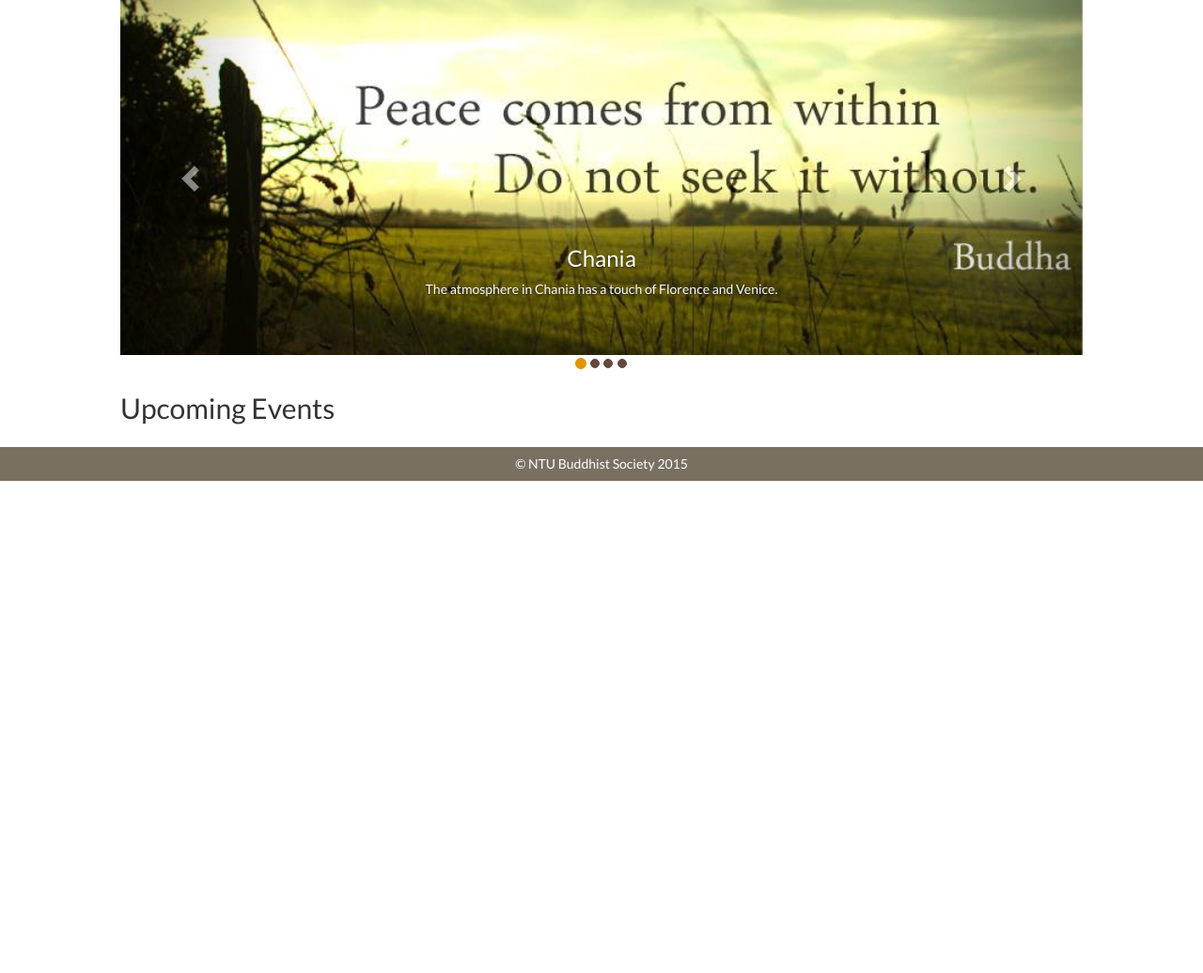
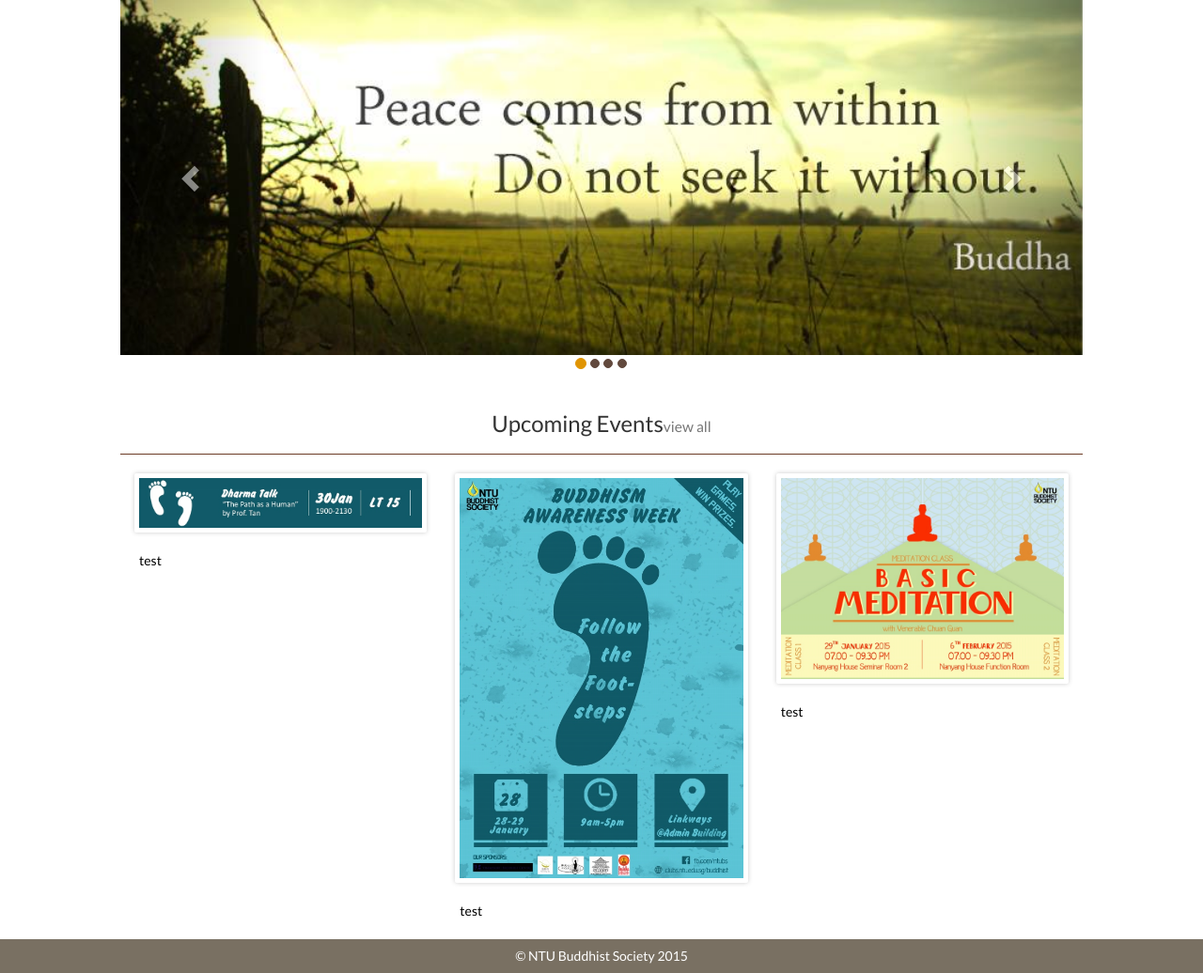
Before and after one commit to pciang/NTUBS-Website, a PHP site: page / in a window 1280 px wide. Shown: the part 361-1397 px from the top of the page at 94% size. Before the commit the page ends 873 px from the top, so only its background shows below. Run offline with PHP 8.4, Linux system fonts and the light colour scheme.

Commit message:
Update home.php

```diff
--- a/css/style.css
+++ b/css/style.css
@@ -5,7 +5,7 @@ body{
 /*
 	Negate Bootstrap padding-left-right 15px
 */
-.col-condensed > [class^="col-"]{
+.col-condensed > [class*="col-"]{
 	padding-left: 0 !important;
 	padding-right: 0 !important;
 }
@@ -232,3 +232,30 @@ footer {
 	border-color: #E09402;
 	background-color: #E09402;
 }
+
+#_body > .row > .page-header {
+	border-bottom: 1px solid #6B3B25;
+}
+
+/*
+	A clever workaround for :link, :hover, :active, :visited
+	http://stackoverflow.com/questions/3950322/how-to-select-all-a-pseudo-classes-in-css
+*/
+body #_body .link-wrap-img {
+	display: block;
+	color: #000;
+	text-decoration: none;
+}
+
+.link-wrap-img > .link-wrap-img-desc {
+	padding: 0 5px 5px;
+}
+
+.link-wrap-img > img {
+	padding: 5px;
+	background-color: #fff;
+	border: none;
+	border-radius: 2px;
+	box-shadow: 0px 0px 5px #ccc;
+	margin-bottom: 20px;
+}
--- a/page/home.php
+++ b/page/home.php
@@ -13,34 +13,34 @@
 			<div class="carousel-inner" role="listbox">
 				<div class="item active">
 					<img src="img/slideshow.jpg" alt="Chania" />
-					<div class="carousel-caption">
+					<!--<div class="carousel-caption">
 						<h3>Chania</h3>
 						<p>The atmosphere in Chania has a touch of Florence and Venice.</p>
-					</div>
+					</div>-->
 				</div>
 
 				<div class="item">
 					<img src="img/slideshow.jpg" alt="Chania" />
-					<div class="carousel-caption">
+					<!--<div class="carousel-caption">
 						<h3>Chania</h3>
 						<p>The atmosphere in Chania has a touch of Florence and Venice.</p>
-					</div>
+					</div>-->
 				</div>
 
 				<div class="item">
 					<img src="img/slideshow.jpg" alt="Flower" />
-					<div class="carousel-caption">
+					<!--<div class="carousel-caption">
 						<h3>Flowers</h3>
 						<p>Beatiful flowers in Kolymbari, Crete.</p>
-					</div>
+					</div>-->
 				</div>
 
 				<div class="item">
 					<img src="img/slideshow.jpg" alt="Flower">
-					<div class="carousel-caption">
+					<!--<div class="carousel-caption">
 						<h3>Flowers</h3>
 						<p>Beatiful flowers in Kolymbari, Crete.</p>
-					</div>
+					</div>-->
 				</div>
 			</div>
 
@@ -56,8 +56,28 @@
 		</div>
 	</div>
 </div>
-<div class="row col-condensed">
-	<div class="col-xs-12">
-		<h2>Upcoming Events</h2>
+<div class="row">
+	<div class="page-header">
+		<h3 class="text-center">Upcoming Events<small>view all</small></h3>
 	</div>
 </div>
+<div class="row">
+	<div class="col-sm-4">
+		<a class="link-wrap-img" href="">
+			<img class="img-responsive" src="img/event.jpg" />
+			<div class="link-wrap-img-desc">test</div>
+		</a>
+	</div>
+	<div class="col-sm-4">
+		<a class="link-wrap-img" href="">
+			<img class="img-responsive" src="img/event3.jpg" />
+			<div class="link-wrap-img-desc">test</div>
+		</a>
+	</div>
+	<div class="col-sm-4">
+		<a class="link-wrap-img" href="">
+			<img class="img-responsive" src="img/event2.jpg" />
+			<div class="link-wrap-img-desc">test</div>
+		</a>
+	</div>
+</div>
```
Also changed, not shown: img/event.jpg (added), img/event2.jpg (added), img/event3.jpg (added).
